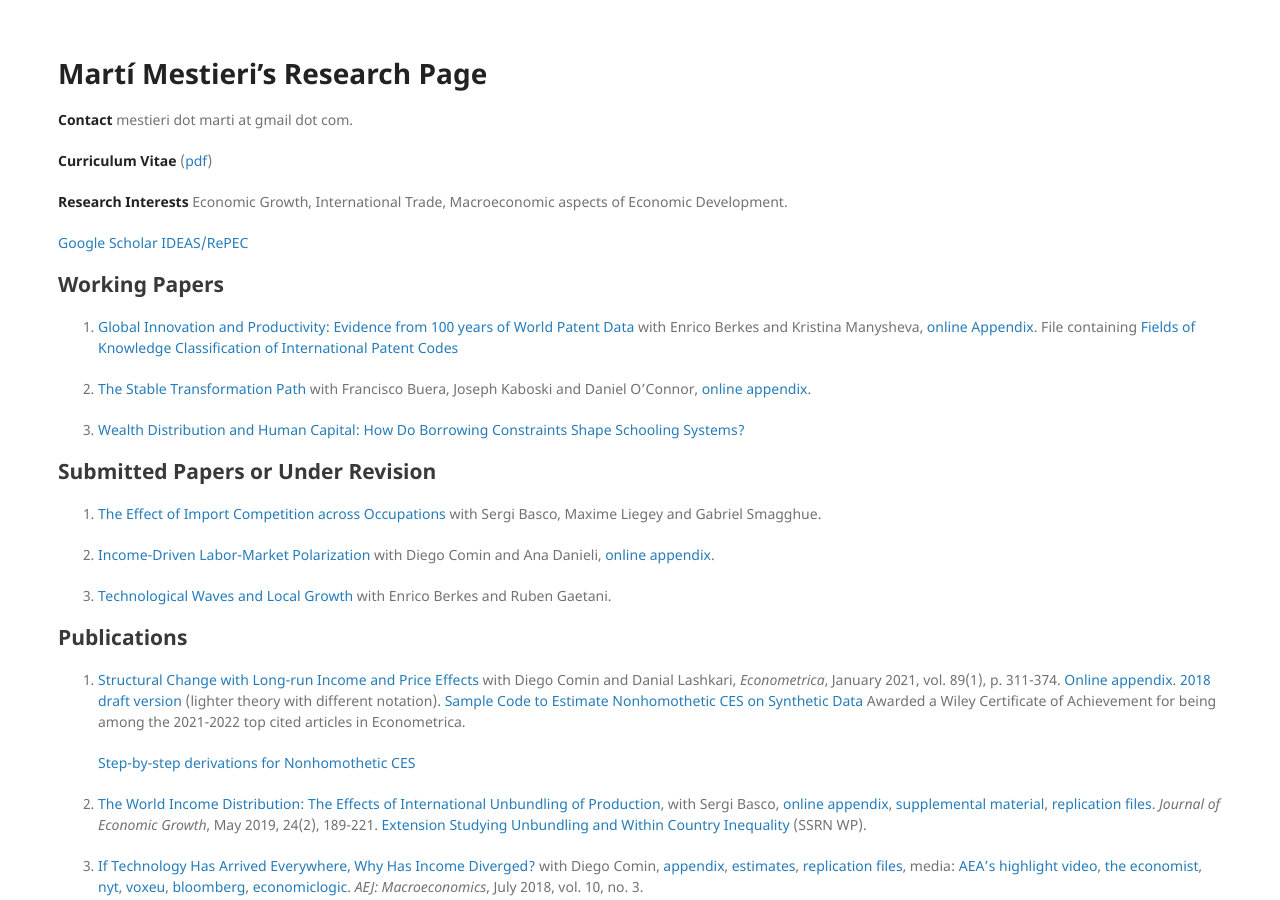
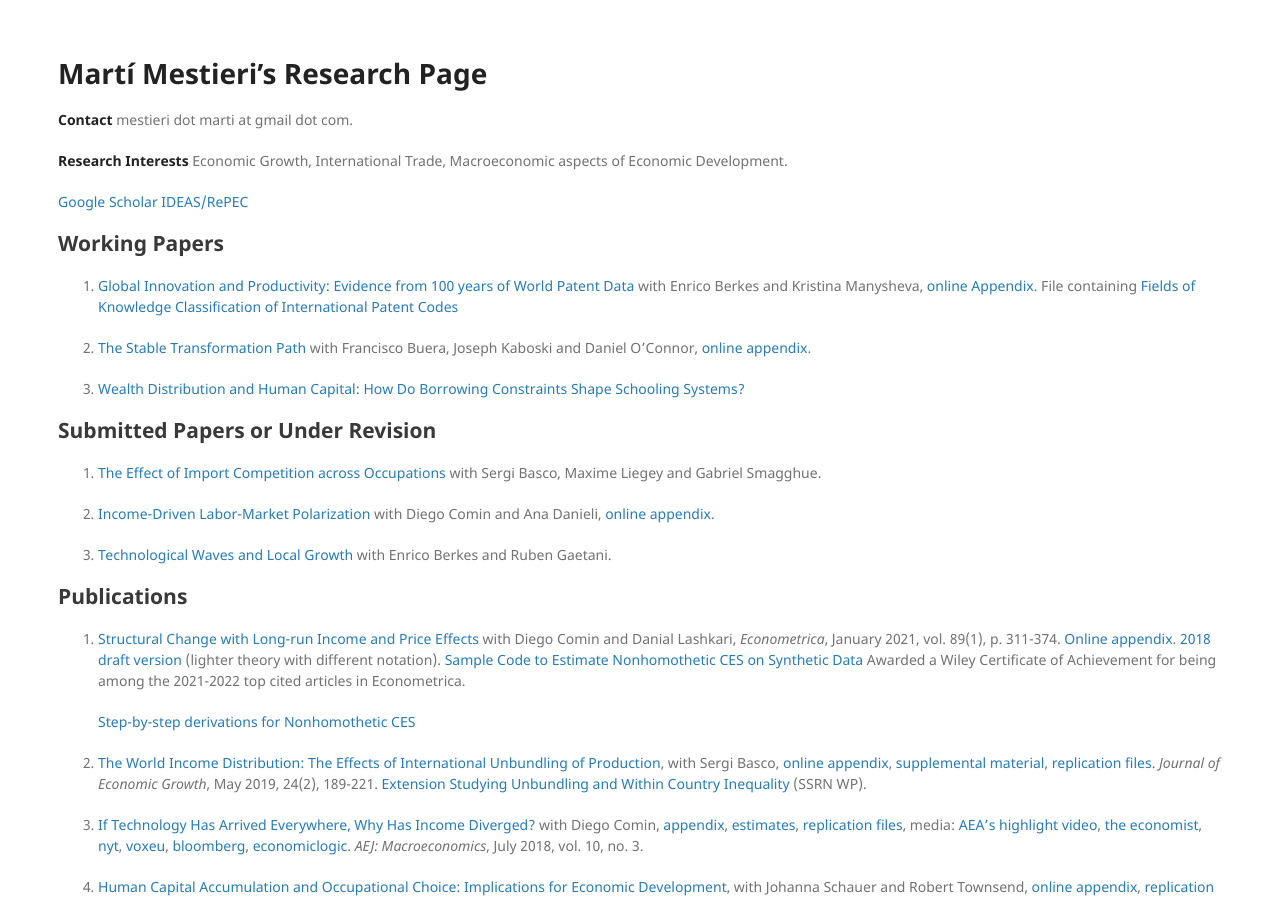
Before and after one commit to mestieri/mestieri.github.io, a Jekyll site: the page built from index.md, in a window 1280 px wide and 900 px high. Built offline with Jekyll 4.4.1, drawn with Linux system fonts in a browser that asks for light colours.

```diff
--- a/index.md
+++ b/index.md
@@ -8,10 +8,11 @@ title: Martí Mestieri's Research Page
 <!--Senior Economist in the Economic Research Department at the Federal Reserve Bank of Chicago (on leave).
 
 UPF Associate Professor and CREi Associate Researcher.
--->
-**Contact** mestieri dot marti at gmail dot com.
 
 **Curriculum Vitae** ([pdf](https://www.dropbox.com/s/bwft6v5pea10cpo/mestieri_cv.pdf?dl=0))
+-->
+
+**Contact** mestieri dot marti at gmail dot com.
 
 **Research Interests** Economic Growth, International Trade, Macroeconomic aspects of Economic Development.
 
```
